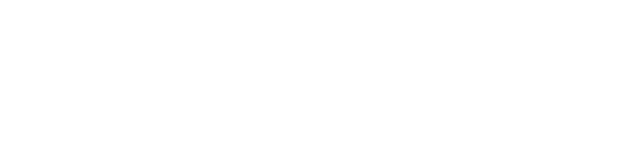
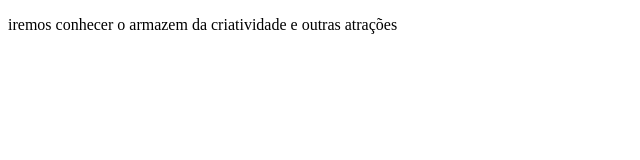
Before and after one commit to alunojoas/commit-mersegis, a plain HTML site: page index.html in a window 1280 px wide. Shown: the whole page, without its empty margins (0-640 px from the left). Drawn offline with Linux system fonts and the light colour scheme.

Commit message:
Adiciona visita técnica a Caruaru closes #1

```diff
--- a/index.html
+++ b/index.html
@@ -7,6 +7,9 @@
     <title>Mensagens de commit</title>
 </head>
 <body>
-
+    <article>
+        <title>Viagem para Caruaru</title>
+        <p>iremos conhecer o armazem da criatividade e outras atrações</p>
+    </article>
 </body>
 </html>
```
